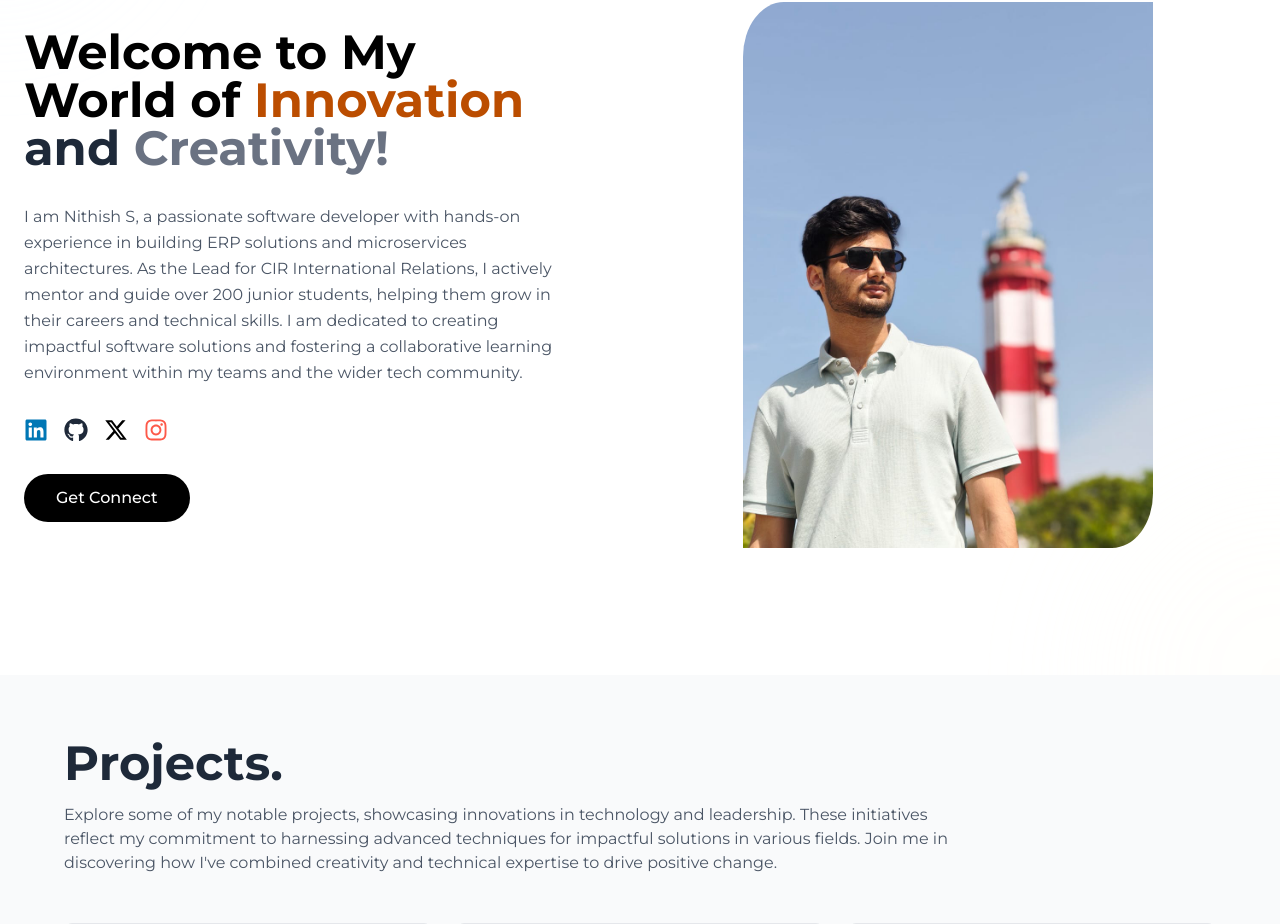
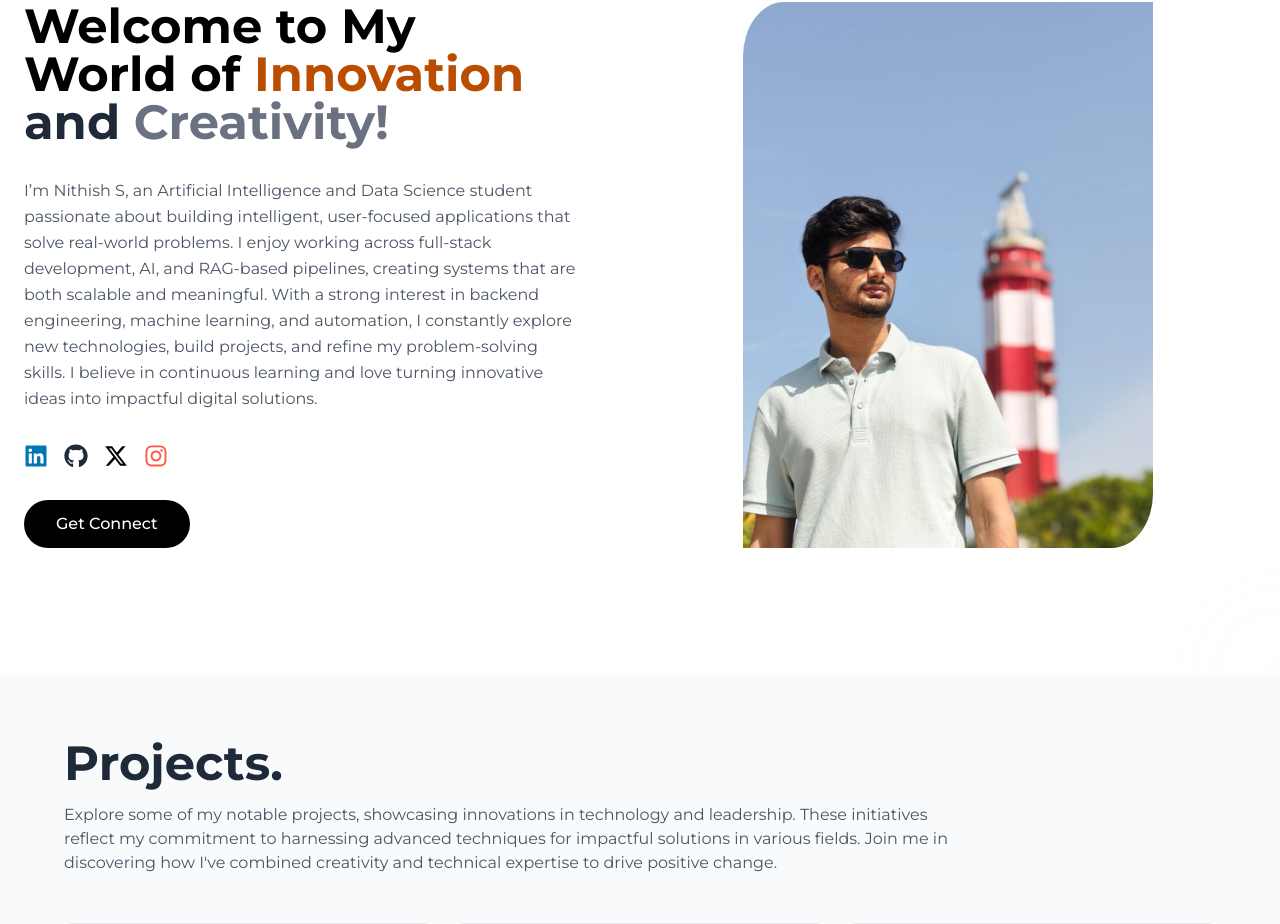
Before and after one commit to Nithish-1622/Nithish-Portfolio, a React (Vite) app: page / in a window 1280 px wide. Shown: the part 911-1835 px from the top of the page. Built offline with nearby package versions, Linux system fonts and the light colour scheme; a web font is replaced by a local one.

Commit message:
Added my decrption

```diff
--- a/src/components/AboutMe.jsx
+++ b/src/components/AboutMe.jsx
@@ -19,13 +19,7 @@ const AboutMe = () => {
           </h2>
 
           <p className="text-gray-600 mt-8 leading-relaxed">
-            I am Nithish S, a passionate software developer with hands-on
-            experience in building ERP solutions and microservices
-            architectures. As the Lead for CIR International Relations, I
-            actively mentor and guide over 200 junior students, helping them
-            grow in their careers and technical skills. I am dedicated to
-            creating impactful software solutions and fostering a collaborative
-            learning environment within my teams and the wider tech community.
+            I’m Nithish S, an Artificial Intelligence and Data Science student passionate about building intelligent, user-focused applications that solve real-world problems. I enjoy working across full-stack development, AI, and RAG-based pipelines, creating systems that are both scalable and meaningful. With a strong interest in backend engineering, machine learning, and automation, I constantly explore new technologies, build projects, and refine my problem-solving skills. I believe in continuous learning and love turning innovative ideas into impactful digital solutions.
           </p>
 
           <div className="mt-8 flex space-x-4">
```
